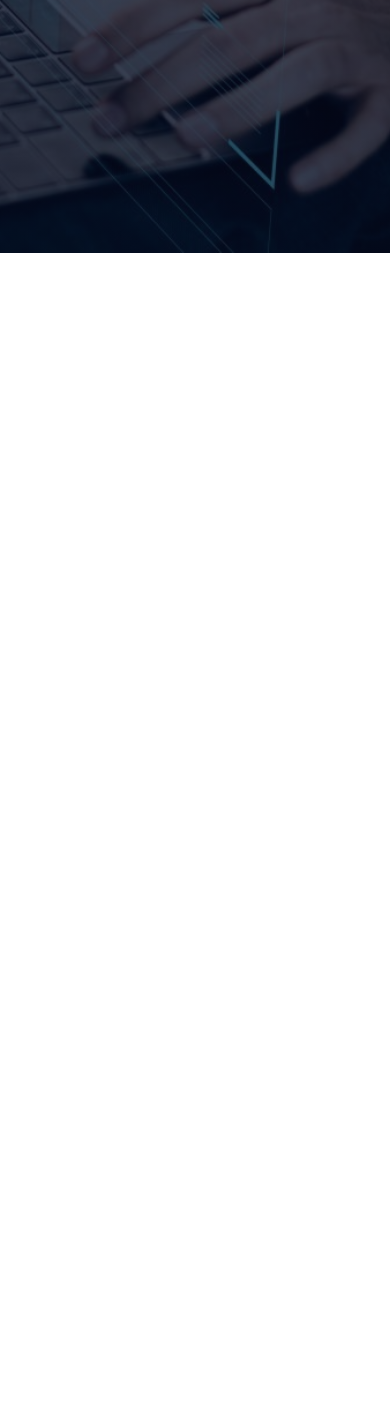
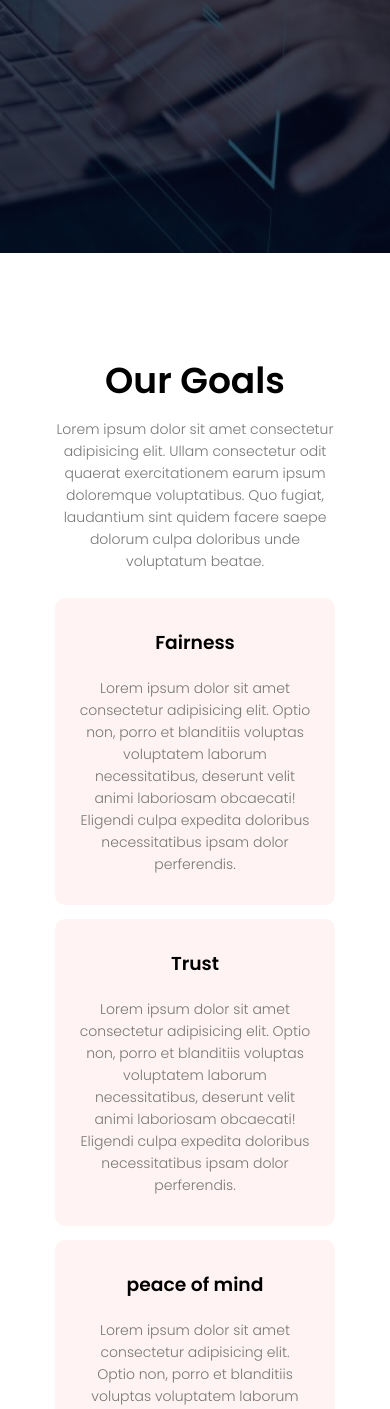
Before and after one commit to Raydox40/Factikar, a plain HTML site: page index.html in a window 390 px wide. Shown: the part 591-2000 px from the top of the page. Before the commit the page ends 844 px from the top, so only its background shows below. Drawn offline with Linux system fonts and the light colour scheme.

Commit message:
responsive our goals section

```diff
--- a/index.html
+++ b/index.html
@@ -32,8 +32,32 @@
             <p>simple trxtLorem ipsum dolor, sit amet consectetur adipisicing elit. Est provident, nulla nihil vero ullam maiores corporis fuga quod animi quaerat <br> bdeserunt sint cumque impedit magni vel, sapiente exercitationem perferendis odio!</p>
             <a href="#" class="hero-btn">Visit Us To Know More</a>
         </div>
+    </section>
+
+
+    <!-- our goals -->
+    <section class="goals">
+        <h1>Our Goals</h1>
+        <p>Lorem ipsum dolor sit amet consectetur adipisicing elit. Ullam consectetur odit quaerat exercitationem earum ipsum doloremque voluptatibus. Quo fugiat, laudantium sint quidem facere saepe dolorum culpa doloribus unde voluptatum beatae.</p>
+
+        <div class="row">
+            <div class="goals-role">
+                <h3>Fairness</h3>
+                <p>Lorem ipsum dolor sit amet consectetur adipisicing elit. Optio non, porro et blanditiis voluptas voluptatem laborum necessitatibus, deserunt velit animi laboriosam obcaecati! Eligendi culpa expedita doloribus necessitatibus ipsam dolor perferendis.</p>
+            </div>
+            <div class="goals-role">
+                <h3>Trust</h3>
+                <p>Lorem ipsum dolor sit amet consectetur adipisicing elit. Optio non, porro et blanditiis voluptas voluptatem laborum necessitatibus, deserunt velit animi laboriosam obcaecati! Eligendi culpa expedita doloribus necessitatibus ipsam dolor perferendis.</p>
+            </div>
+            <div class="goals-role">
+                <h3>peace of mind</h3>
+                <p>Lorem ipsum dolor sit amet consectetur adipisicing elit. <br> Optio non, porro et blanditiis voluptas voluptatem laborum necessitatibus, deserunt velit animi laboriosam obcaecati! Eligendi culpa expedita doloribus necessitatibus ipsam dolor perferendis.</p>
+            </div>
+        </div>
 
     </section>
+
+
     <!-- javascript for toogle menu -->
     <script>
         var navlinks = document.getElementById("navlinks")
--- a/style.css
+++ b/style.css
@@ -110,3 +110,49 @@ nav .fa{
         padding: 30px;
     }
 }
+
+/* our goals */
+.goals{
+    width: 80%;
+    margin: auto;
+    text-align: center;
+    padding-top: 100px;
+}
+h1{
+    font-size: 36px;
+    font-weight: 600;
+}
+p{
+    color: #777;
+    font-size: 14px;
+    font-weight: 300;
+    line-height: 22px;
+    padding: 10px;
+}
+.row{
+    margin: 5%;
+    display: flex;
+    justify-content: space-between;
+}
+.goals-role{
+    flex-basis: 31%;
+    background: #fff3f3;
+    border-radius: 10px;
+    margin-bottom: 5%;
+    padding: 20px 12px;
+    box-sizing: border-box;
+    transition: 0.5s;
+}
+h3{
+    text-align: center;
+    font-weight: 600;
+    margin: 10px 0;
+}
+.goals-role:hover{
+    box-shadow: 0 0 20px 0 rgba(0, 0, 0, 0.2);
+}
+@media (max-width: 700px) {
+    .row{
+        flex-direction: column;
+    }
+}
```
